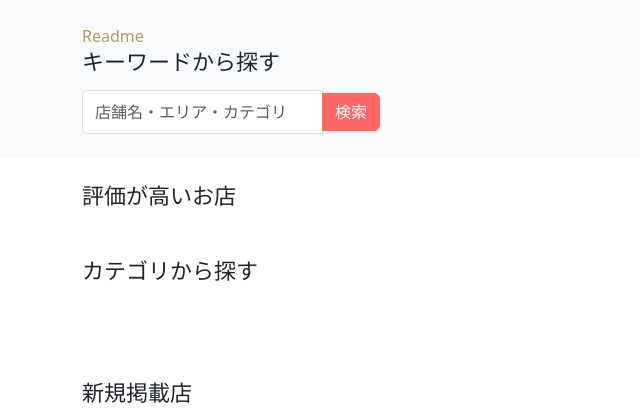
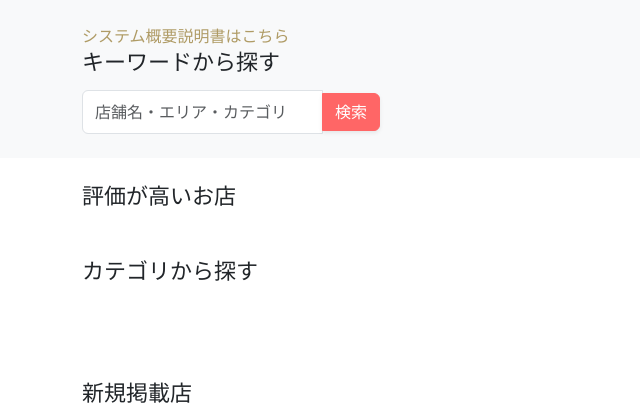
Before and after one commit to soranotree/django-tabelog-kadai, a Django app: template restaurant/templates/top_page.html in a window 1280 px wide. Shown: the part 318-738 px from the top of the page, without its empty margins (0-640 px from the left). Run offline with Django 3.2, Linux system fonts and the light colour scheme; the template is opened without the code that fills it, so the values that code supplies are empty.

Commit message:
readme draft updated

```diff
--- a/restaurant/templates/top_page.html
+++ b/restaurant/templates/top_page.html
@@ -33,7 +33,7 @@
 <div class="bg-light mb-4 py-4">
 
   <div class="container nagoyameshi-container">
-    <a href="{% url 'readme' %}">Readme</a>
+    <a href="{% url 'readme' %}">システム概要説明書はこちら</a>
     <h2 class="mb-3">キーワードから探す</h2>
     {#TODO:1#}
     <form method="GET" action="{% url 'restaurant_list' %}" class="user-search-box">
```
